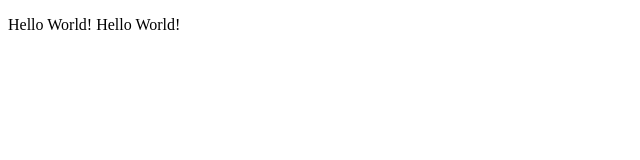
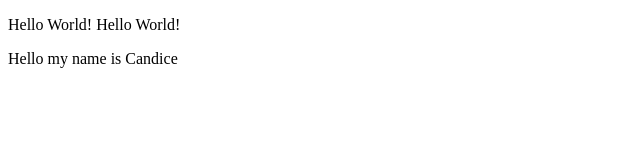
Before and after one commit to candicefabre/candicefabre.github.io, a plain HTML site: page index.html in a window 1280 px wide. Shown: the whole page, without its empty margins (0-640 px from the left). Drawn offline with Linux system fonts and the light colour scheme.

Commit message:
added name

```diff
--- a/index.html
+++ b/index.html
@@ -5,5 +5,6 @@
         <head>
         <body>
           <p>Hello World! Hello World!</p>
+          <p>Hello my name is Candice </p>
         </body>
       </html>
```
